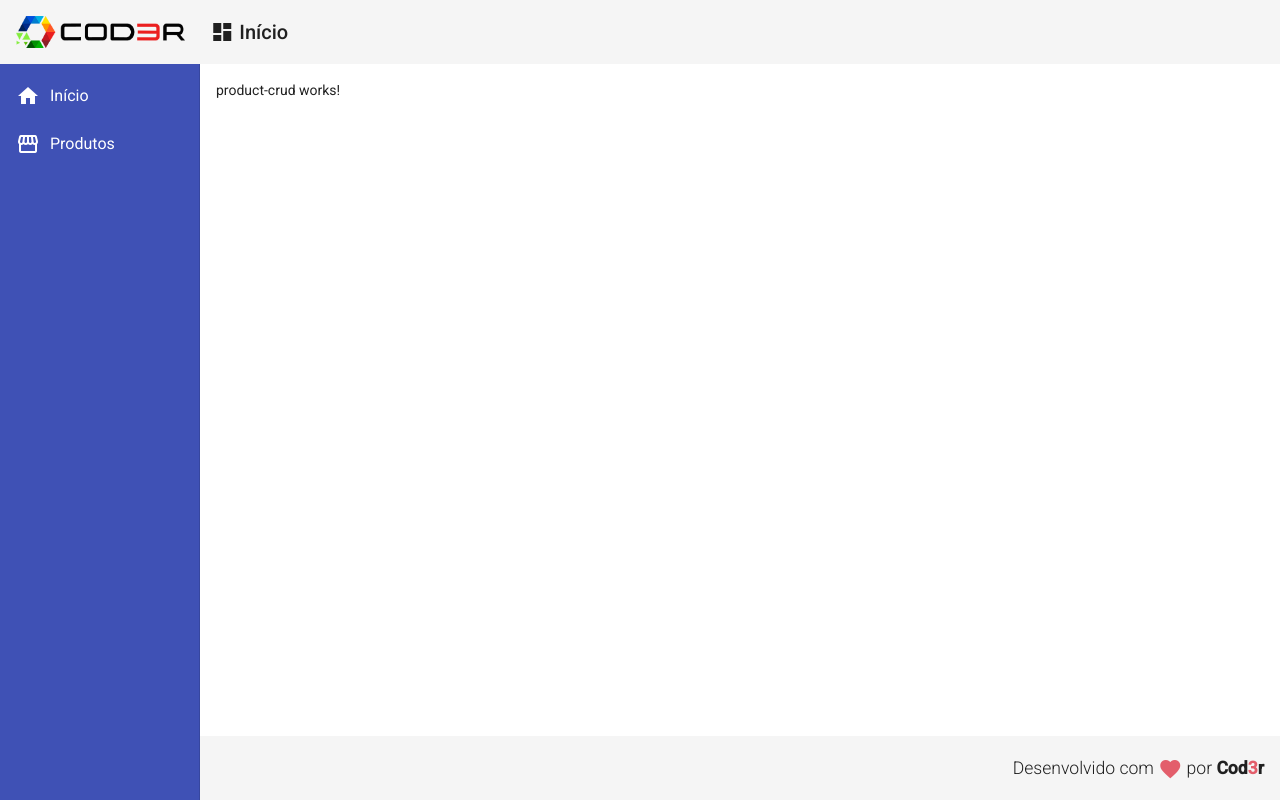
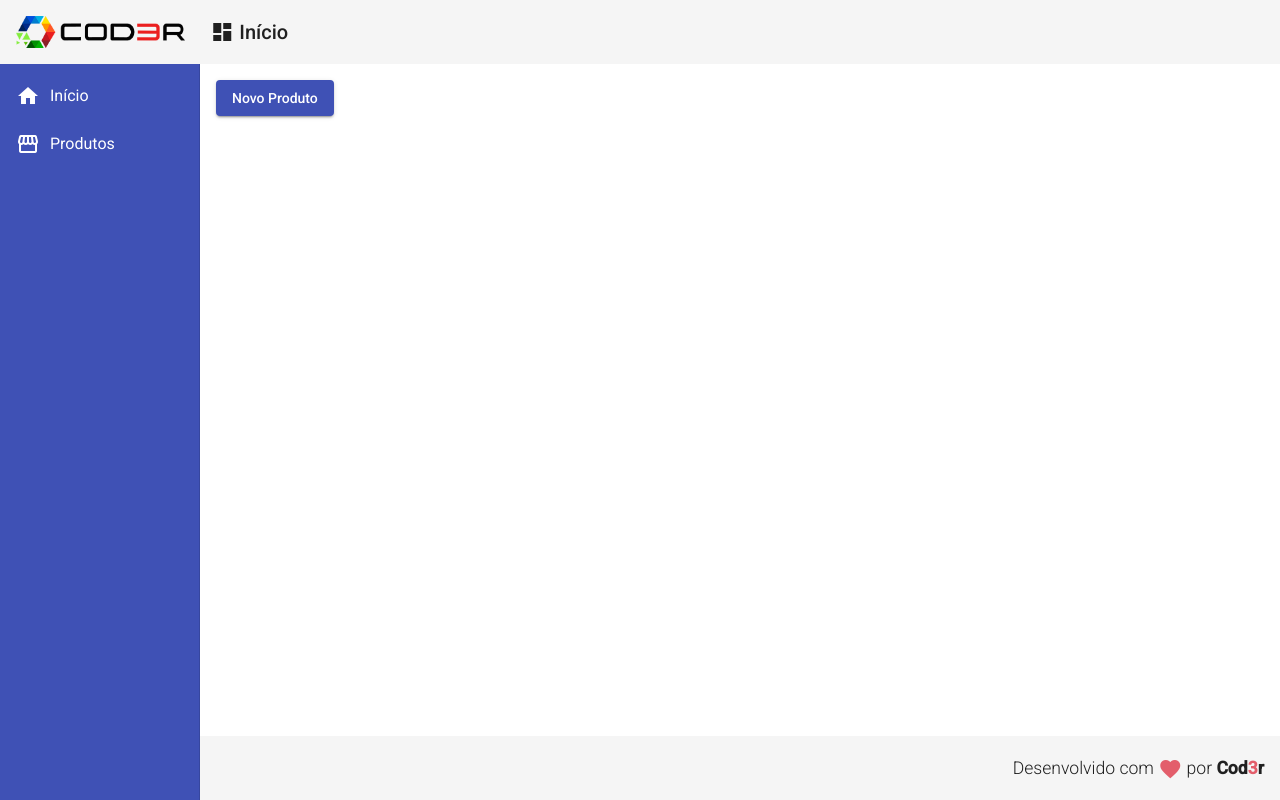
Before and after one commit to camillacorreia/angular-crud, an Angular app in the folder frontend/: page /products in a window 1280 px wide. Built offline with nearby package versions, Linux system fonts and the light colour scheme.

Commit message:
feat: create product screen

```diff
--- a/frontend/src/app/app.module.ts
+++ b/frontend/src/app/app.module.ts
@@ -10,6 +10,7 @@
 import { MatSidenavModule } from '@angular/material/sidenav';
 import { MatCardModule } from '@angular/material/card';
 import { MatListModule } from '@angular/material/list';
+import { MatButtonModule } from '@angular/material/button';
 
 import { FooterComponent } from './components/template/footer/footer.component';
 import { NavComponent } from './components/template/nav/nav.component';
@@ -38,7 +39,8 @@
     MatToolbarModule,
     MatSidenavModule,
     MatListModule,
-    MatCardModule
+    MatCardModule,
+    MatButtonModule
   ],
   providers: [],
   bootstrap: [AppComponent]
--- a/frontend/src/app/views/product-crud/product-crud.component.html
+++ b/frontend/src/app/views/product-crud/product-crud.component.html
@@ -1 +1,6 @@
-<p>product-crud works!</p>
+<button mat-raised-button (click)="navigateToProductCreate()"
+    color="primary">
+    Novo Produto
+</button>
+
+<!-- <app-product-read></app-product-read> -->
--- a/frontend/src/app/views/product-crud/product-crud.component.ts
+++ b/frontend/src/app/views/product-crud/product-crud.component.ts
@@ -1,4 +1,5 @@
 import { Component, OnInit } from '@angular/core';
+import { Router } from '@angular/router';
 
 @Component({
   selector: 'app-product-crud',
@@ -7,9 +8,14 @@
 })
 export class ProductCrudComponent implements OnInit {
 
-  constructor() { }
+  constructor(private router: Router) { }
 
   ngOnInit(): void {
   }
 
+  navigateToProductCreate(): void {
+    console.log('nav');
+    this.router.navigate(['/products/create'])
+  }
+
 }
```
